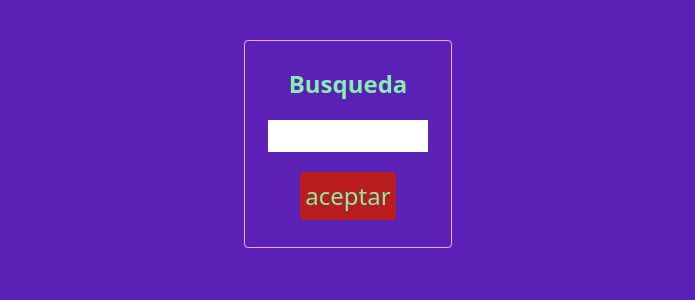
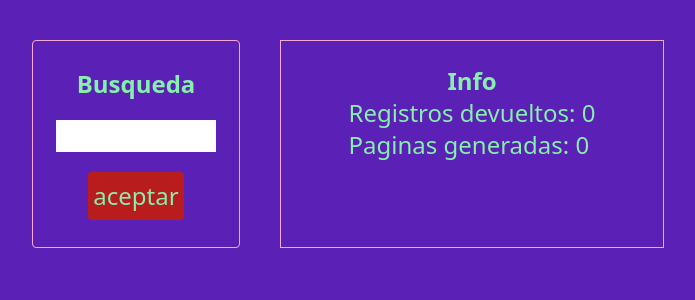
Before and after one commit to cordark81/Visor-API-Rick-Morty, a Vue app: page / in a window 1280 px wide. Shown: the top 300 px of the page, without its empty margins (292-987 px from the left). Built offline with nearby package versions, Linux system fonts and the light colour scheme.

Commit message:
info operativa

```diff
--- a/src/App.vue
+++ b/src/App.vue
@@ -6,7 +6,9 @@
       <input v-model="resultado" type="text" class="w-40 mt-5 mb-5 text-black">
       <botonCrear @pulsar="busquedaApi(resultado)" />
     </div>
-
+    <div>
+      <zonaInfo :cuentaRecibida="cuenta" :paginasRecibidas="paginas"/>
+    </div>
   </div>
   <div class="flex flex-row flex-wrap items-center">
     <fichaPersonaje v-for="datos in busquedaDatos" :key="datos.id" :imagenRecibida="datos.image"
@@ -18,20 +20,24 @@
 import axios from "axios";
 import botonCrear from "./components/botonCrear.vue";
 import fichaPersonaje from "./components/fichaPersonaje.vue";
+import zonaInfo from "./components/zonaInfo.vue";
 
 export default {
   name: "App",
   components: {
     botonCrear,
     fichaPersonaje,
+    zonaInfo,
 
 
   },
   data() {
     return {
-      busquedaInfo: null,
       busquedaDatos: null,
       resultado: "",
+      cuenta:0,
+      paginas:0,
+
 
     }
 
@@ -40,8 +46,10 @@ export default {
     async busquedaApi(resultado) {
       try {
         const response = await axios.get(`https://rickandmortyapi.com/api/character/?name=${resultado}`);
-        this.busquedaInfo = response.data.info;
         this.busquedaDatos = response.data.results;
+        this.cuenta=response.data.info.count;
+        this.paginas=response.data.info.pages
+
       } catch (error) {
         console.log(error);
       }
--- /dev/null
+++ b/src/components/zonaInfo.vue
@@ -0,0 +1,33 @@
+<template>
+    <div
+        class="ml-10 text-green-300 font-extralight text-2xl  w-96 h-52 flex flex-col items-center  border border-pink-300">
+        <h1 class=" mt-6 font-bold">Info</h1>
+        <ul>
+            <li>Registros devueltos: {{cuentaRecibida}}</li>
+            <li>Paginas generadas: {{paginasRecibidas}}</li>
+        </ul>
+    </div>
+</template>
+
+<script>
+export default {
+    name: "zonaInfo",
+    components: {
+
+    },
+    props: {
+        cuentaRecibida:{type:Number},
+        paginasRecibidas:{type:Number},
+    },
+    data() {
+        return {
+
+        }
+    },
+
+    methods: {
+
+    }
+
+}
+</script>
```
